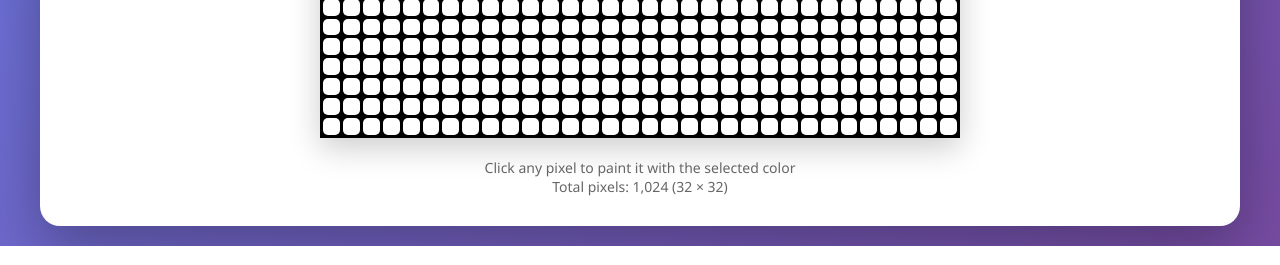
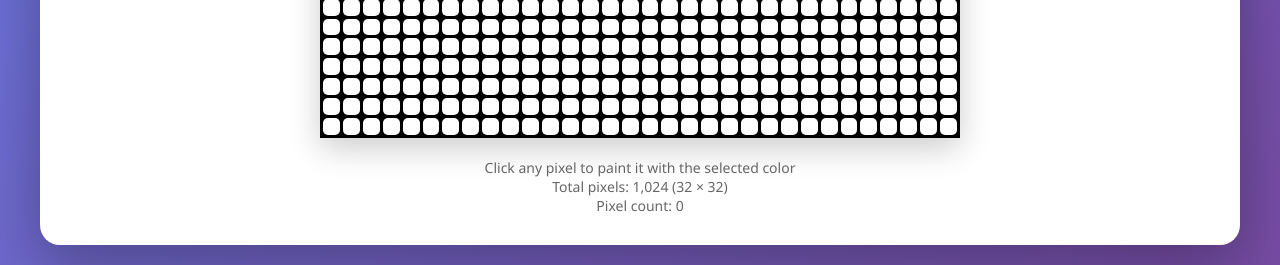
Before and after one commit to jonathansantini/matrix-plotting-tool, a Flask app: page / in a window 1280 px wide. Shown: the part 737-1002 px from the top of the page. Run offline with Flask 3, Linux system fonts and the light colour scheme; parts of the project's set-up code (start-up, migrations or seed data) failed here and were passed over.

Commit message:
Added functionality to count and display the number of painted pixels in a 32x32 LED matrix web application.

```diff
--- a/app/templates/index.html
+++ b/app/templates/index.html
@@ -250,6 +250,7 @@
         <div class="info">
             <p>Click any pixel to paint it with the selected color</p>
             <p>Total pixels: 1,024 (32 × 32)</p>
+            <p>Pixel count: <span id="pixelCount">0</span></p>
         </div>
     </div>
 
@@ -262,6 +263,9 @@
         // Store pixel data: array of 1024 pixels, each has {r, g, b}
         // Index 0 = top-left, index 1023 = bottom-right
         let pixelData = [];
+
+        // Default color (white)
+        const defaultColor = { r: 255, g: 255, b: 255 };
 
         // Current selected color
         let currentColor = { r: 255, g: 0, b: 0 };
@@ -288,7 +292,7 @@
                 grid.appendChild(pixel);
 
                 // Initialize pixel data to black (0, 0, 0)
-                pixelData[i] = { r: 0, g: 0, b: 0 };
+                pixelData[i] = defaultColor;
             }
 
             console.log('Grid initialized with 1024 pixels');
@@ -307,6 +311,10 @@
             const pixel = document.querySelector(`[data-index="${index}"]`);
             pixel.style.background = `rgb(${currentColor.r}, ${currentColor.g}, ${currentColor.b})`;
 
+            // Update pixel count
+            countPixels();
+
+            // Log action
             console.log(`Painted pixel ${index} with RGB(${currentColor.r}, ${currentColor.g}, ${currentColor.b})`);
         }
 
@@ -345,14 +353,14 @@
         });
 
         /**
-         * Clear all pixels (set to black)
+         * Clear all pixels (set to white)
          */
         function clearGrid() {
             if (!confirm('Are you sure you want to clear the entire grid?')) {
                 return;
             }
 
-            // Reset all pixel data to black
+            // Reset all pixel data to white
             for (let i = 0; i < 1024; i++) {
                 pixelData[i] = { r: 255, g: 255, b: 255 };
 
@@ -366,8 +374,7 @@
         }
 
         /**
-         *
-         *
+         * Fill all pixels with current color
          */
         function fillAllGrid() {
             for (let i = 0; i < 1024; i++) {
@@ -375,6 +382,22 @@
                 paintPixel(i);
             }
             showStatus('Grid filled', 'success');
+        }
+
+        /**
+         * Count pixels that are not default:"
+         */
+        function countPixels() {
+            let count = 0;
+            for (let i = 0; i < 1024; i++) {
+                const p = pixelData[i];
+                if (p.r !== defaultColor.r || p.g !== defaultColor.g || p.b !== defaultColor.b) {
+                    count++;
+                }
+            }
+
+            // Update display
+            document.getElementById('pixelCount').textContent = count;
         }
 
         /**
```
